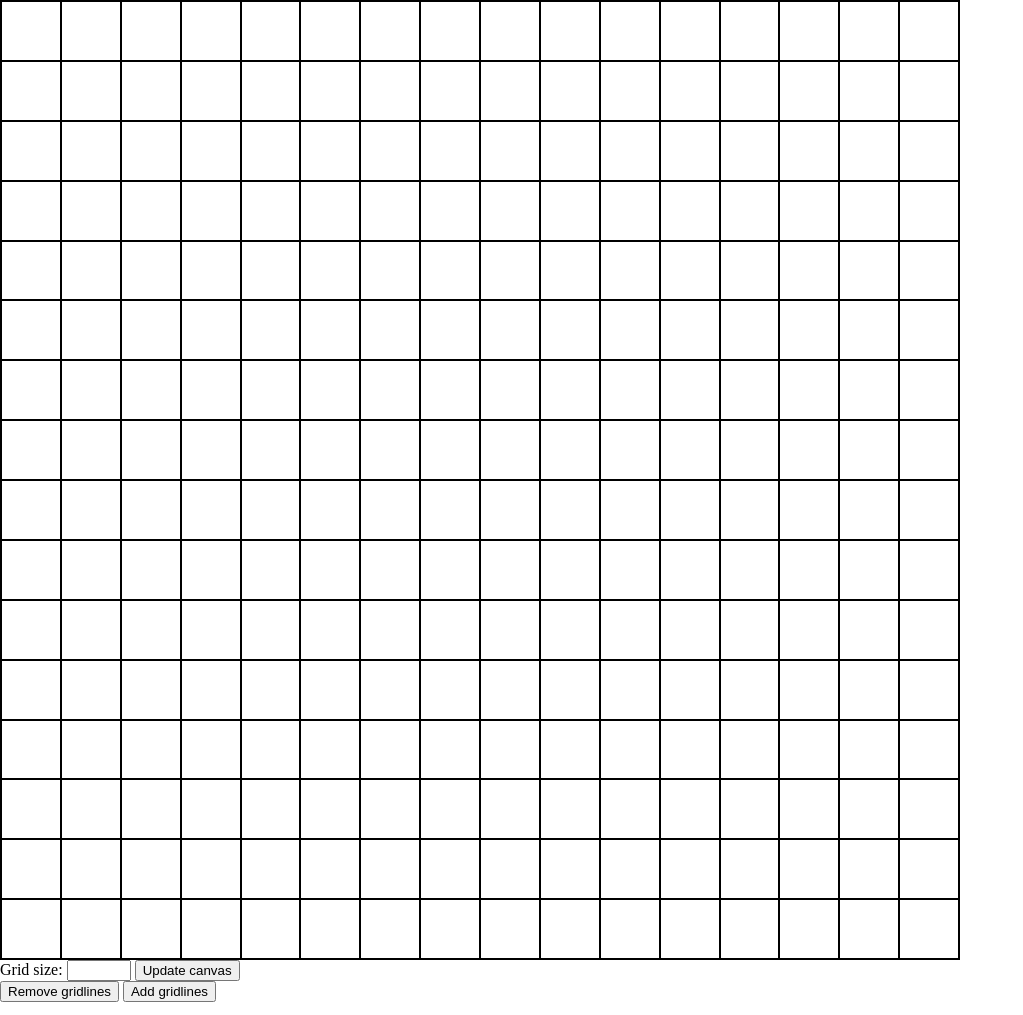
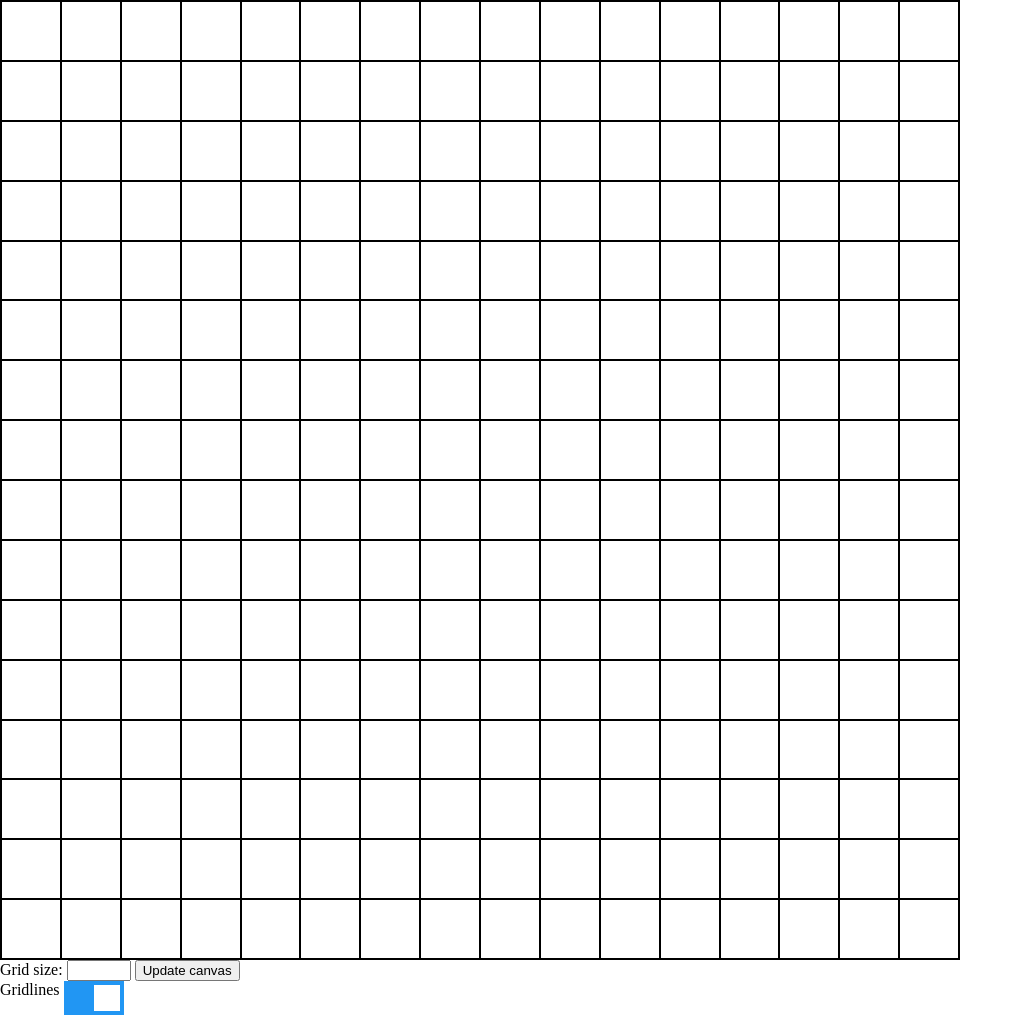
Before and after one commit to Ellin/etch-a-sketch, a plain HTML site: page index.html in a window 1280 px wide. Shown: the whole page, without its empty margins (0-1023 px from the left). Drawn offline with Linux system fonts and the light colour scheme.

Commit message:
Replace gridlines buttons with a toggle switch

```diff
--- a/index.html
+++ b/index.html
@@ -16,7 +16,12 @@
         <button type="submit">Update canvas</button>
     </form>
 
-    <button id="remove-gridlines">Remove gridlines</button>
-    <button id="add-gridlines">Add gridlines</button>
+    <div class="toggle-row">
+        <label for="gridlines-toggle">Gridlines</label>
+        <label class="toggle">
+            <input id="gridlines-toggle" type="checkbox" checked>
+            <span class="slider"></span>
+        </label>
+    <div>
 </body>
 </html>
--- a/javascript.js
+++ b/javascript.js
@@ -66,8 +66,13 @@ function addGridLines() {
 }
 
 
-const removeGridLinesButton = document.querySelector('#remove-gridlines');
-removeGridLinesButton.addEventListener('click', removeGridLines);
+const gridlinesToggle = document.querySelector('#gridlines-toggle');
 
-const addGridLinesButton = document.querySelector('#add-gridlines');
-addGridLinesButton.addEventListener('click', addGridLines)
+gridlinesToggle.addEventListener('change', (e) => {
+    if (gridlinesToggle.checked) {
+        addGridLines();
+    } else {
+        console.log(gridlinesToggle.checked);
+        removeGridLines();
+    }
+});
--- a/style.css
+++ b/style.css
@@ -22,3 +22,65 @@
     background-color: white;
     border: 1px solid black;
 }
+
+
+/* --- Toggle Switch Component --- */
+.toggle {
+  position: relative;
+  display: inline-block;
+  width: 60px;
+  height: 34px;
+}
+
+/* Hide default HTML checkbox */
+.toggle input {
+  opacity: 0;
+  width: 0;
+  height: 0;
+}
+
+.slider {
+  position: absolute;
+  cursor: pointer;
+  top: 0;
+  left: 0;
+  right: 0;
+  bottom: 0;
+  background-color: #ccc; /* Unchecked color */
+  transition: .4s;
+}
+
+/* The knob */
+.slider:before {
+  position: absolute;
+  content: "";
+  height: 26px;
+  width: 26px;
+  left: 4px;
+  bottom: 4px;
+  background-color: white;
+  transition: .4s;
+}
+
+input:checked + .slider {
+  background-color: #2196F3; /* Checked color */
+}
+
+input:focus + .slider {
+  box-shadow: 0 0 1px #2196F3;
+}
+
+input:checked + .slider:before {
+  transform: translateX(26px); /* Knob to right */
+}
+
+/* Rounded sliders */
+.slider.round {
+  border-radius: 34px;
+}
+
+.slider.round:before {
+  border-radius: 50%;
+}
+
+/* --- End Toggle Switch Component --- */
```
